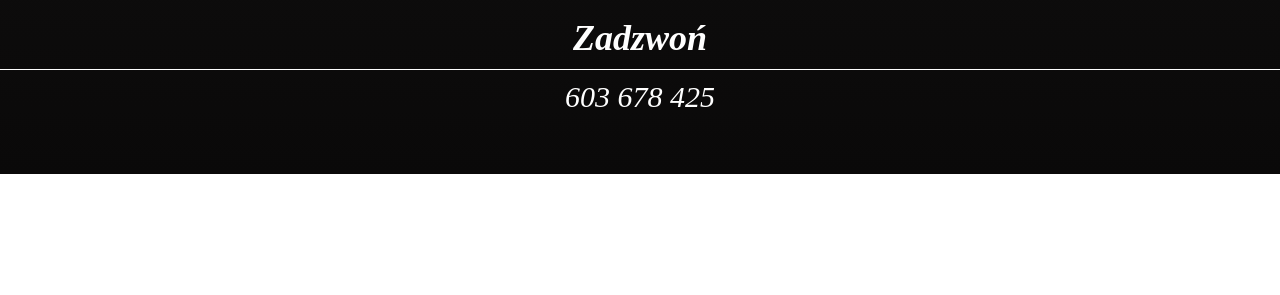
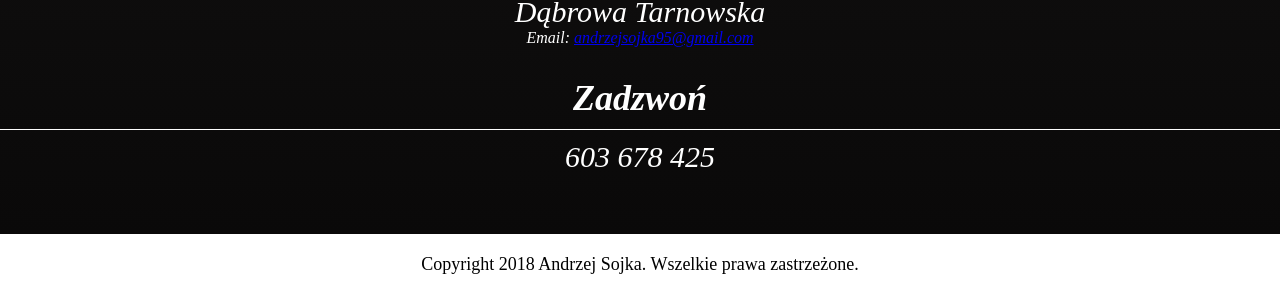
Before and after one commit to AndrzejS001/portfolio, a plain HTML site: page index.html in a window 1280 px wide. Shown: the part 3683-3978 px from the top of the page. Before the commit the page ends 3857 px from the top, so only its background shows below. Drawn offline with Linux system fonts and the light colour scheme.

Commit message:
Utworzenie stopki strony

```diff
--- a/index.html
+++ b/index.html
@@ -172,9 +172,9 @@
     <!--end-->
 
     <!--miejsce na stopke-->
-    <footer>
-
-    </footer>
+     <footer>
+       <p>Copyright 2018 Andrzej Sojka. Wszelkie prawa zastrzeżone.</p>
+        </footer>
 
     <!--end-->
 </body>
--- a/style/style.css
+++ b/style/style.css
@@ -203,6 +203,7 @@ nav ul li:hover{
 #hobby article img{
     height: 300px;
     width: 300px;
+    padding: 30px 0;
 }
 
 /*contact*/
@@ -225,3 +226,12 @@ nav ul li:hover{
 #contact address div{
     padding: 10px 0;
 }
+
+footer{
+    text-align: center;
+}
+footer p{
+    margin: 0;
+    padding: 20px 0;
+    box-sizing: border-box;
+}
```
